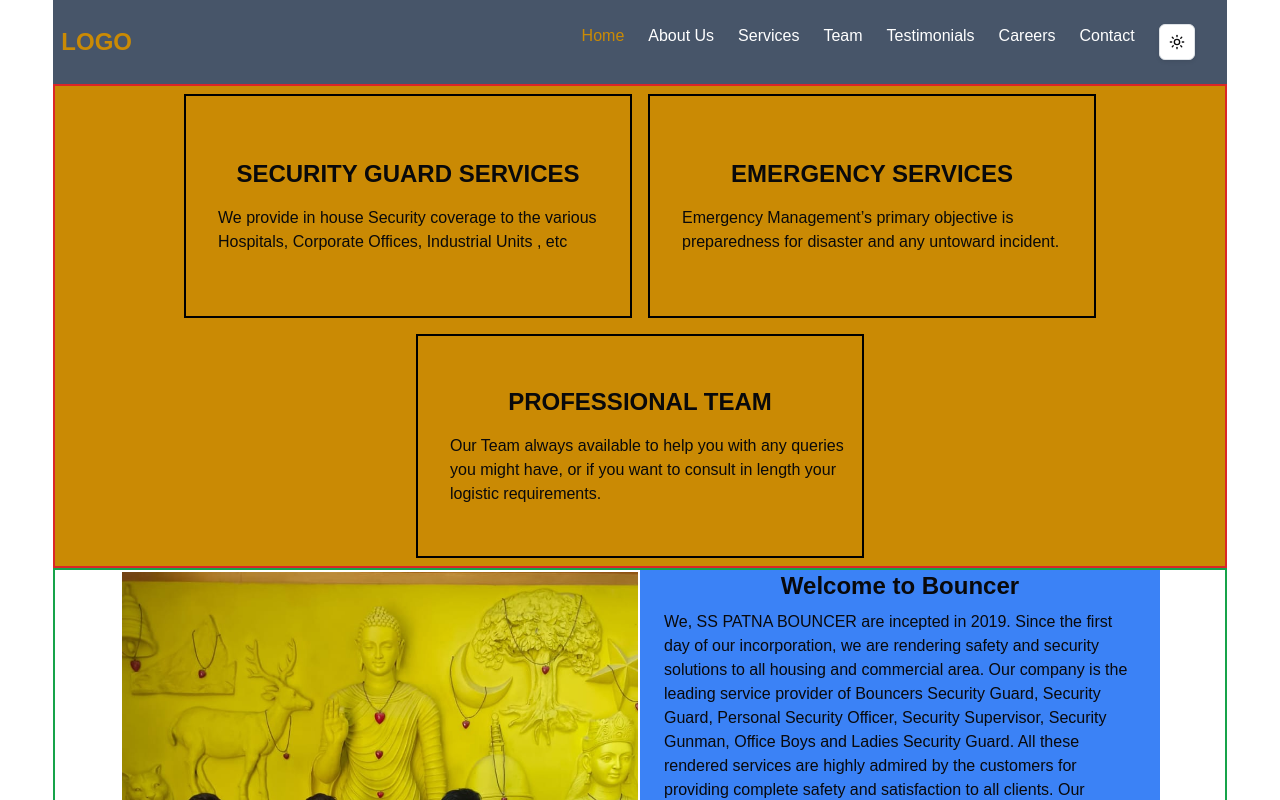
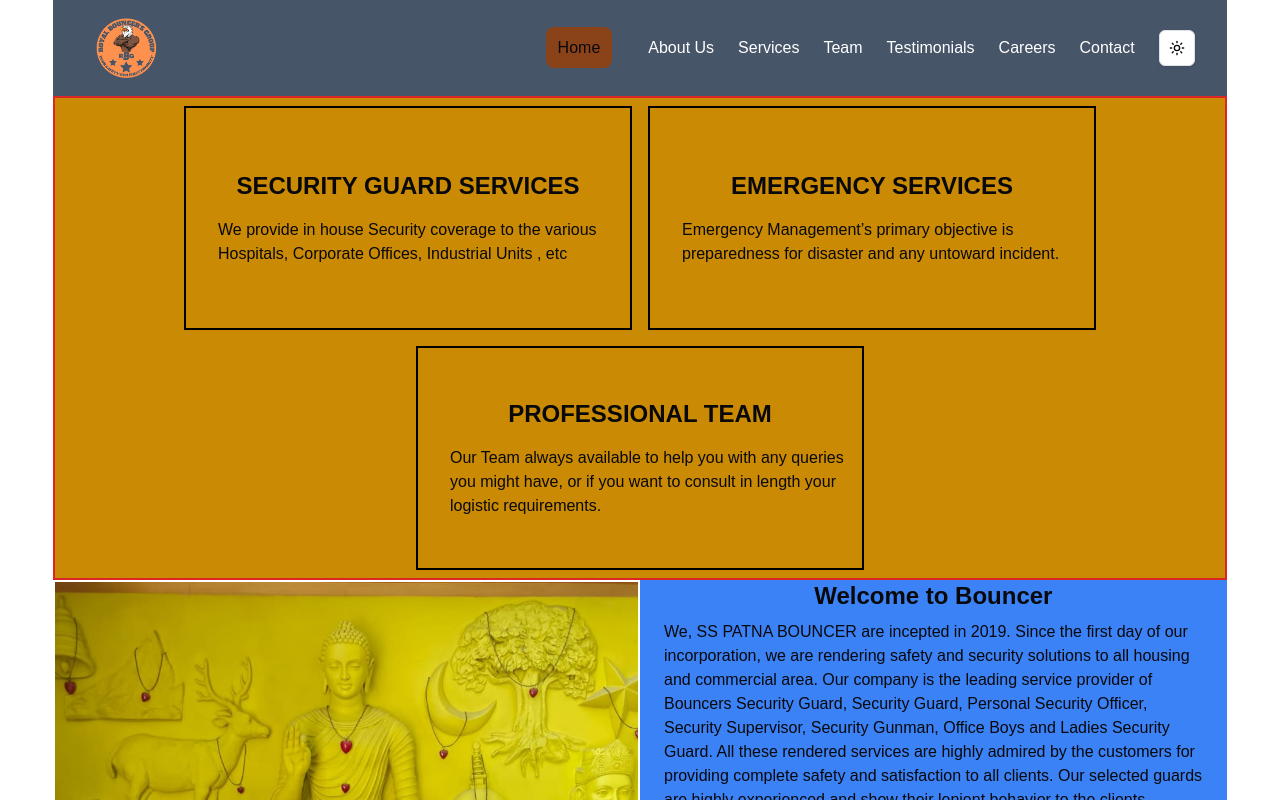
Before and after one commit to webdev-ashishk/Body-Guard, a Next.js app: page / in a window 1280 px wide. Shown: the top 800 px of the page. Built offline with nearby package versions, Linux system fonts and the light colour scheme.

Commit message:
added logo to website

```diff
--- a/src/app/globals.css
+++ b/src/app/globals.css
@@ -31,6 +31,7 @@ body {
   #menuButton {
     display: block;
   }
+
   #nav {
     height: 50px;
     margin: 10px;
@@ -43,6 +44,12 @@ body {
   .getInTouch {
     width: fit-content;
     margin: 20px;
+  }
+  #logo {
+    display: none;
+  }
+  #logoText {
+    display: block;
   }
 }
 @layer base {
@@ -118,5 +125,12 @@ body {
   background-repeat: no-repeat;
 }
 #mobileHeader > ul > li:hover {
-  background-color: #916303;
+  background-color: #8a4319;
 }
+
+#menuItems li:hover {
+  background-color: #8a4319;
+  padding: 0.5rem;
+  /* margin: 0.1rem; */
+  border-radius: 5px;
+}
--- a/src/app/page.tsx
+++ b/src/app/page.tsx
@@ -22,11 +22,11 @@ export default function Home() {
           );
         })}
       </div>
-      <div className="page3 w-11/12 flex flex-wrap justify-center m-auto border-2 border-green-600">
-        <div className="image w-[520px] border-2 border-white">
+      <div className="page3 w-11/12  grid grid-cols-1 md:grid-cols-2 m-auto">
+        <div className="image  border-2 border-white">
           <Image src={welcomeImage} alt="welcome" />
         </div>
-        <div className="text  bg-blue-500 w-[520px] ">
+        <div className="text  bg-blue-500 ">
           <h1 className="text-2xl font-bold text-center">Welcome to Bouncer</h1>
           <p className="px-4 mt-2">
             We, SS PATNA BOUNCER are incepted in 2019. Since the first day of
--- a/src/components/Header.tsx
+++ b/src/components/Header.tsx
@@ -1,15 +1,17 @@
 'use client';
 import { fireConfetti } from '@/utils/Confetti';
+import Image from 'next/image';
 import Link from 'next/link';
 import { useState } from 'react';
 import { IoMdClose } from 'react-icons/io';
 import { RxHamburgerMenu } from 'react-icons/rx';
+import logo from '../../public/images/logo.png';
 import HeaderMenuItems from './HeaderMenuItems';
 export default function Header() {
   const [openMenu, setOpenMenu] = useState(false);
 
   // Function to trigger confetti animation
-  // TODO WRITING FUNCTION FOR TOGGLE MENU
+  // TODO WRITING FUNCTION FOR TOGGLE MENU , line number 36,51 ......
   // function toggleMenu(){
 
   // }
@@ -17,22 +19,23 @@ export default function Header() {
   return (
     <div className="bg-slate-600 top-0 header w-11/12 m-auto sticky z-50">
       <nav className="flex items-center justify-between" id="nav">
-        <h1>
+        <h1 className="w-[9%] flex justify-center items-center">
           <Link
             href="/"
-            className="ml-2 text-2xl font-bold text-yellow-600"
+            className="ml-10 text-2xl font-bold text-yellow-600"
             onClick={() => {
               fireConfetti();
             }}
           >
-            LOGO
+            <Image src={logo} alt="logo" id="logo" className="" />
+            <b className="text-3xl text-orange-500 hidden" id="logoText">RBG</b>
           </Link>
         </h1>
         <div className="flex items-center mr-2">
           <HeaderMenuItems />
           <ul
             id="menuButton"
-            className="hidden text-2xl font-bold"
+            className={`hidden text-2xl font-extrabold text-orange-400`}
             onClick={() => {
               setOpenMenu(!openMenu);
             }}
--- a/src/components/HeaderMenuItems.tsx
+++ b/src/components/HeaderMenuItems.tsx
@@ -3,12 +3,12 @@ import { usePathname } from 'next/navigation';
 import { ModeToggle } from './ModeToggle';
 export default function HeaderMenuItems() {
   const currentPath = usePathname();
-  const activeLink = 'text-yellow-600';
+  const activeLink = `bg-[#8a4319] p-[0.75rem] rounded-lg text-semibold`;
   const nonActiveLink = 'text-white';
   return (
     <div>
-      <ul id="menuItems" className="flex gap-6 p-4">
-        <li>
+      <ul id="menuItems" className="flex items-center gap-6 p-4">
+        <li className="p-[0.75rem]">
           <Link
             href="/"
             className={currentPath === '/' ? activeLink : nonActiveLink}
--- a/src/components/HeaderPages/Team2.tsx
+++ b/src/components/HeaderPages/Team2.tsx
@@ -46,7 +46,7 @@ const Team2 = () => {
               width={600}
               height={100}
               alt="image"
-              className="m-auto"
+              className="m-auto rounded-lg"
             />
             <h3>{member.name}</h3>
             <p className="title text-center">{member.title}</p>
```
Also changed, not shown: public/images/logo.png (added).
